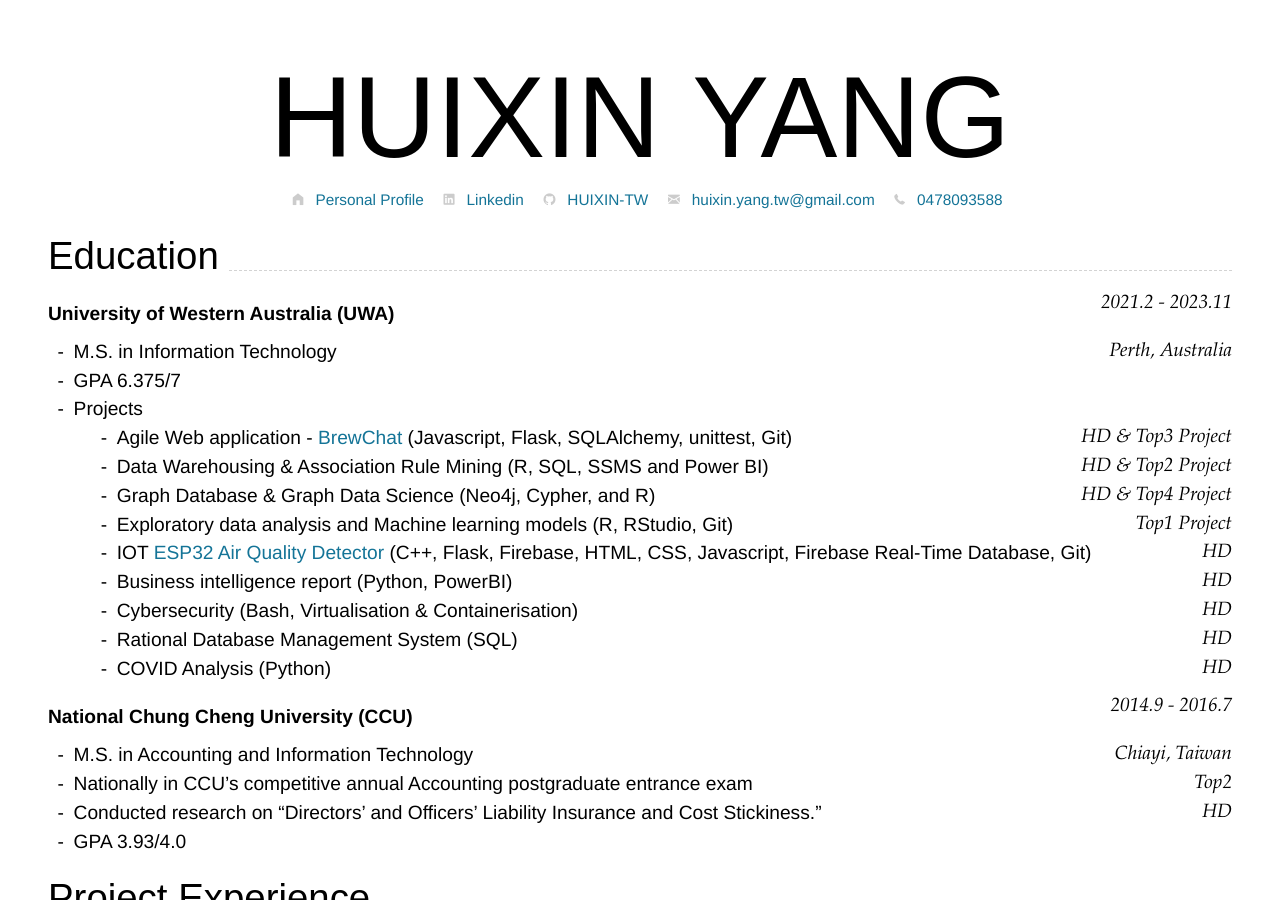
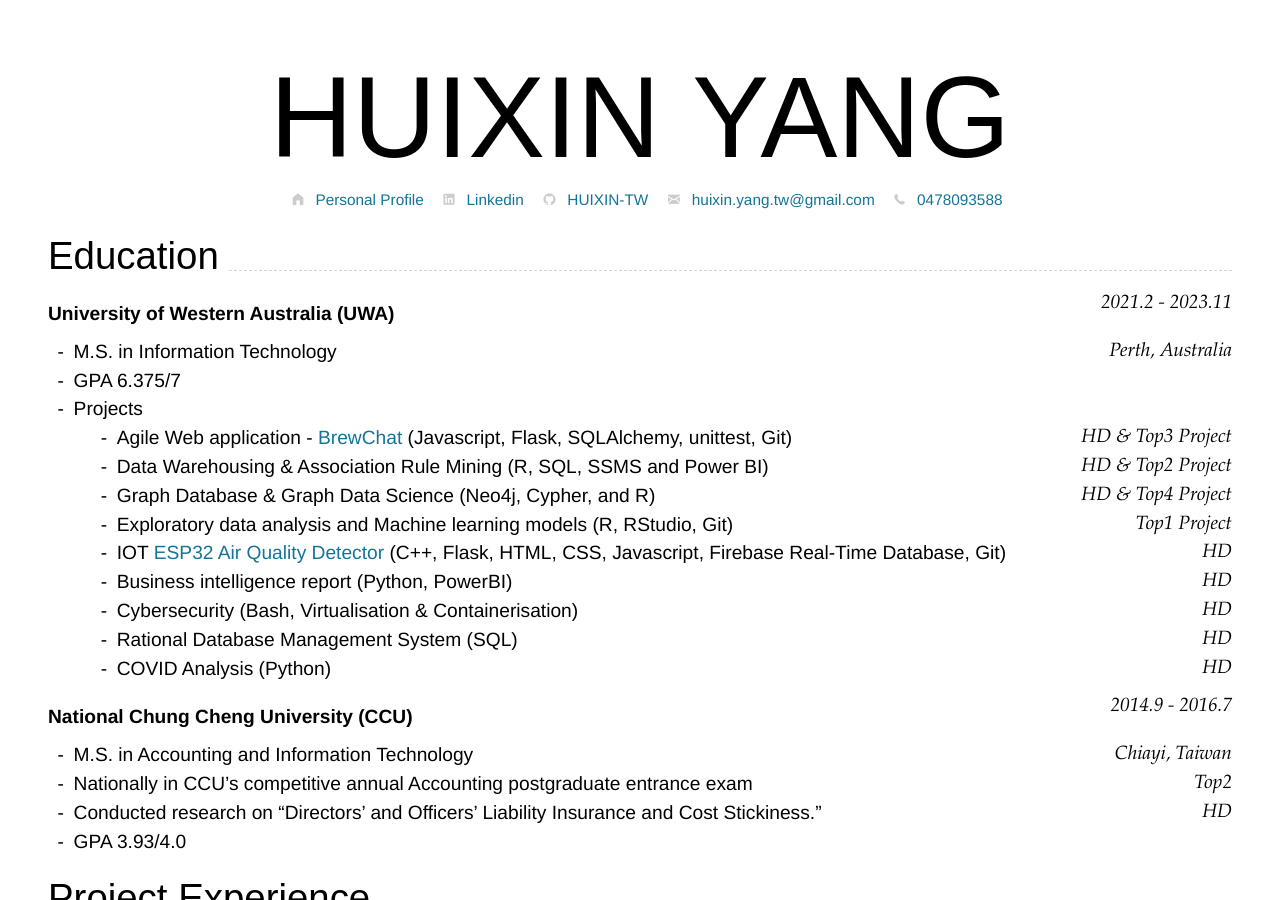
Before and after one commit to HUIXIN-TW/Resume, a Jekyll site: the page built from index.md, in a window 1280 px wide and 900 px high. Built offline with Jekyll 4.4.1, drawn with Linux system fonts in a browser that asks for light colours; nearby versions of some CDN libraries; some of the changed text lies outside the part shown.

Commit message:
Update index.md

```diff
--- a/index.md
+++ b/index.md
@@ -49,7 +49,7 @@ Perth, Australia
     -   Data Warehousing & Association Rule Mining (R, SQL, SSMS and Power BI) `HD & Top2 Project`
     -   Graph Database & Graph Data Science (Neo4j, Cypher, and R) `HD & Top4 Project`
     -   Exploratory data analysis and Machine learning models (R, RStudio, Git) `Top1 Project`
-    -   IOT [ESP32 Air Quality Detector](https://github.com/HUIXIN-TW/CITS5506IOT) (C++, Flask, Firebase, HTML, CSS, Javascript, Firebase Real-Time Database, Git) `HD`
+    -   IOT [ESP32 Air Quality Detector](https://github.com/HUIXIN-TW/CITS5506IOT) (C++, Flask, HTML, CSS, Javascript, Firebase Real-Time Database, Git) `HD`
     -   Business intelligence report (Python, PowerBI) `HD`
     -   Cybersecurity (Bash, Virtualisation & Containerisation) `HD`
     -   Rational Database Management System (SQL) `HD`
@@ -312,7 +312,7 @@ Perth, Australia
     -   Data Warehousing & Association Rule Mining (R, SQL, SSMS and Power BI) `HD & Top2 Project`
     -   Graph Database & Graph Data Science (Neo4j, Cypher, and R) `HD & Top4 Project`
     -   Exploratory data analysis and Machine learning models (R, RStudio, Git) `Top1 Project`
-    -   IOT [ESP32 Air Quality Detector](https://github.com/HUIXIN-TW/CITS5506IOT) (C++, Flask, Firebase, HTML, CSS, Javascript, Firebase Real-Time Database, Git) `HD`
+    -   IOT [ESP32 Air Quality Detector](https://github.com/HUIXIN-TW/CITS5506IOT) (C++, Flask, HTML, CSS, Javascript, Firebase Real-Time Database, Git) `HD`
     -   Business intelligence report (Python, PowerBI) `HD`
     -   Cybersecurity (Bash, Virtualisation & Containerisation) `HD`
     -   Rational Database Management System (SQL) `HD`
```
